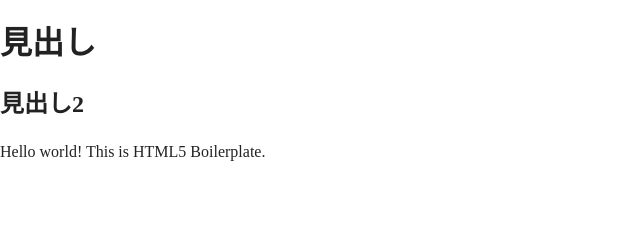
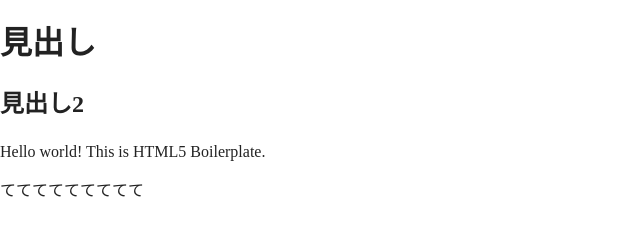
Before and after one commit to fkchaaang/git_challenge_h, a plain HTML site: page index.html in a window 1280 px wide. Shown: the whole page, without its empty margins (0-640 px from the left). Drawn offline with nearby package versions, Linux system fonts and the light colour scheme.

Commit message:
ててててて

```diff
--- a/index.html
+++ b/index.html
@@ -26,6 +26,7 @@
   <h1>見出し</h1>
   <h2>見出し2</h2>
   <p>Hello world! This is HTML5 Boilerplate.</p>
+  <div>ててててててててて</div>
   <script src="js/vendor/modernizr-3.7.1.min.js"></script>
   <script src="https://code.jquery.com/jquery-3.3.1.min.js" integrity="sha256-FgpCb/KJQlLNfOu91ta32o/NMZxltwRo8QtmkMRdAu8=" crossorigin="anonymous"></script>
   <script>window.jQuery || document.write('<script src="js/vendor/jquery-3.3.1.min.js"><\/script>')</script>
```
